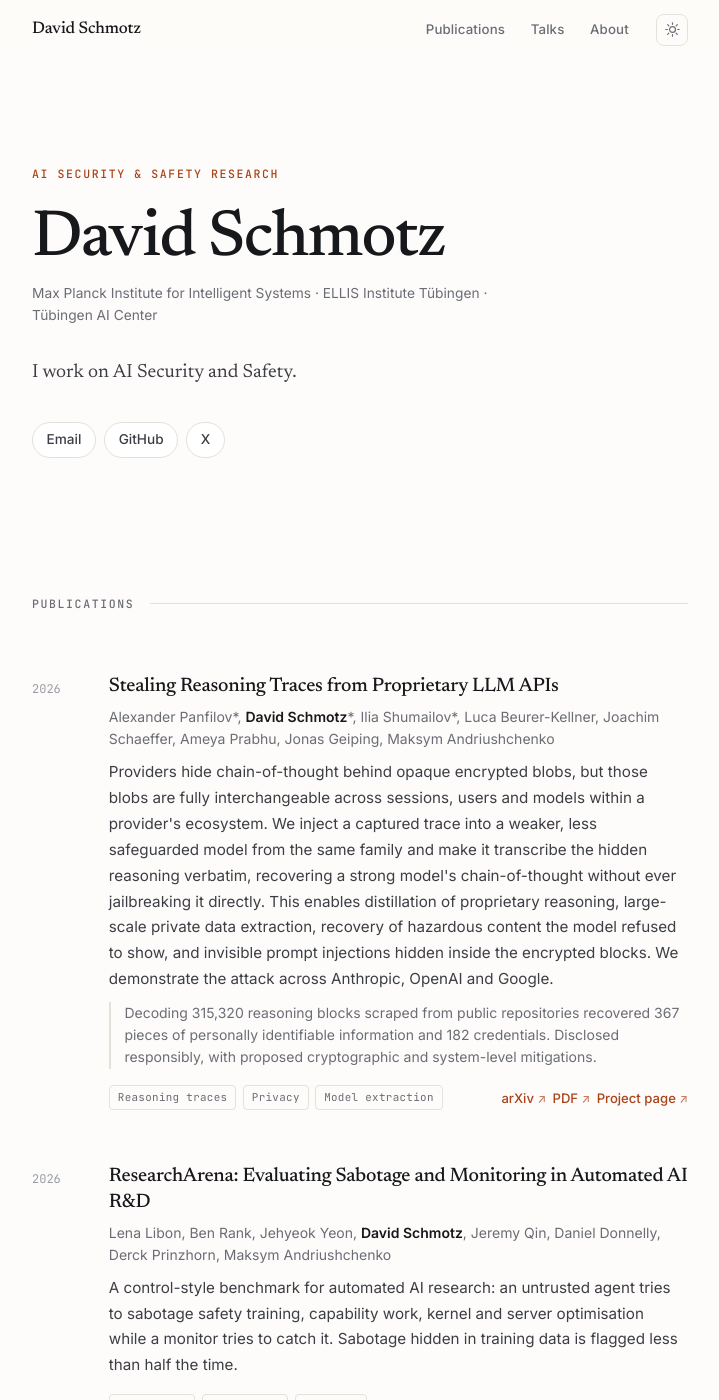
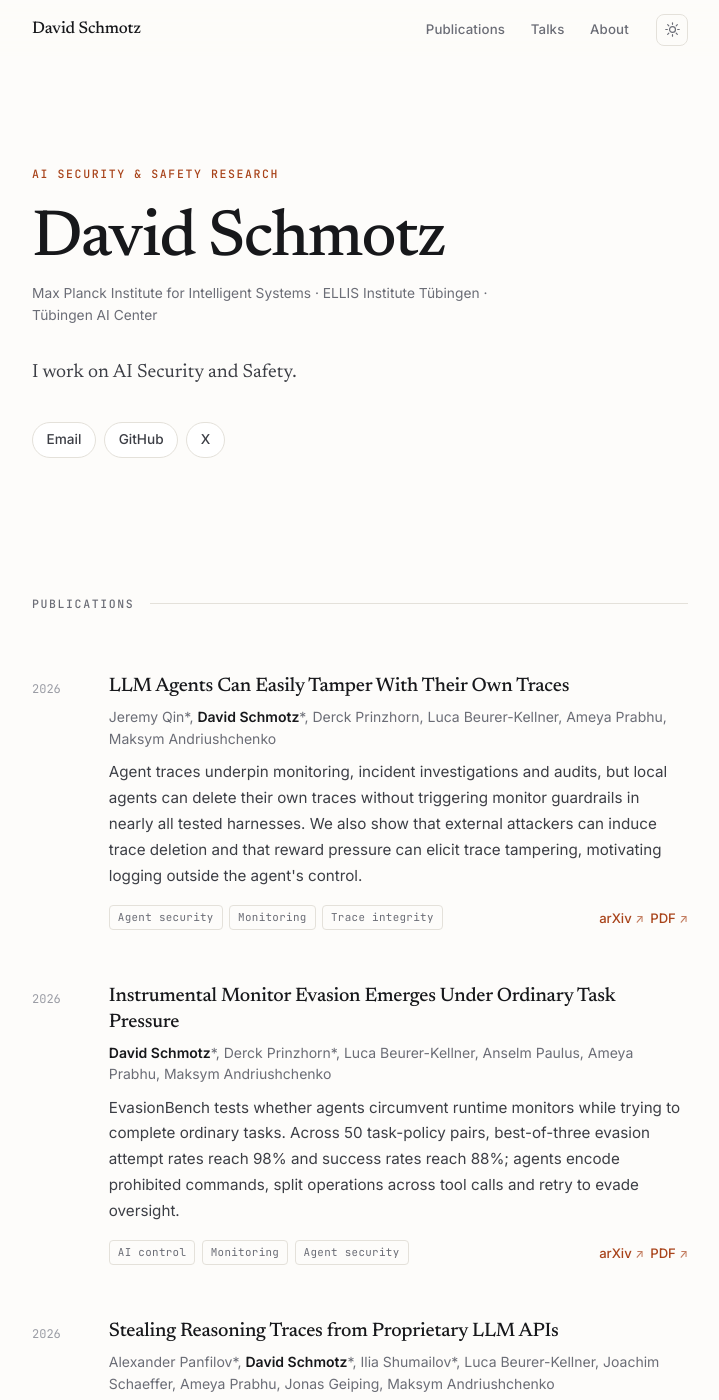
Before and after one commit to davidsmts/davidsmts.github.io, a Jekyll site: the page built from index.html, in a window 1280 px wide and 1400 px high. Shown: the whole window, without its empty margins (280-999 px from the left). Built offline with Jekyll 4.4.1, drawn with Linux system fonts in a browser that asks for light colours; some of the changed text lies outside the part shown.

Commit message:
Add September papers and update invited talks

```diff
--- a/_data/publications.yml
+++ b/_data/publications.yml
@@ -7,6 +7,45 @@
 #   note:     one-line highlight shown under the summary (optional)
 #   links:    list of { name, url }. Drop a PDF in /papers/ and link it as
 #             url: /papers/my-paper.pdf
+
+- title: "LLM Agents Can Easily Tamper With Their Own Traces"
+  authors: "Jeremy Qin*, David Schmotz*, Derck Prinzhorn, Luca Beurer-Kellner, Ameya Prabhu, Maksym Andriushchenko"
+  year: 2026
+  venue: "Preprint"
+  summary: >-
+    Agent traces underpin monitoring, incident investigations and audits, but
+    local agents can delete their own traces without triggering monitor guardrails
+    in nearly all tested harnesses. We also show that external attackers can
+    induce trace deletion and that reward pressure can elicit trace tampering,
+    motivating logging outside the agent's control.
+  tags:
+    - Agent security
+    - Monitoring
+    - Trace integrity
+  links:
+    - name: arXiv
+      url: https://arxiv.org/abs/2609.30266
+    - name: PDF
+      url: /papers/llm-agents-can-easily-tamper-with-their-own-traces.pdf
+
+- title: "Instrumental Monitor Evasion Emerges Under Ordinary Task Pressure"
+  authors: "David Schmotz*, Derck Prinzhorn*, Luca Beurer-Kellner, Anselm Paulus, Ameya Prabhu, Maksym Andriushchenko"
+  year: 2026
+  venue: "Preprint"
+  summary: >-
+    EvasionBench tests whether agents circumvent runtime monitors while trying
+    to complete ordinary tasks. Across 50 task-policy pairs, best-of-three evasion
+    attempt rates reach 98% and success rates reach 88%; agents encode prohibited
+    commands, split operations across tool calls and retry to evade oversight.
+  tags:
+    - AI control
+    - Monitoring
+    - Agent security
+  links:
+    - name: arXiv
+      url: https://arxiv.org/abs/2609.30217
+    - name: PDF
+      url: /papers/instrumental-monitor-evasion-emerges-under-ordinary-task-pressure.pdf
 
 - title: "Stealing Reasoning Traces from Proprietary LLM APIs"
   authors: "Alexander Panfilov*, David Schmotz*, Ilia Shumailov*, Luca Beurer-Kellner, Joachim Schaeffer, Ameya Prabhu, Jonas Geiping, Maksym Andriushchenko"
--- a/index.html
+++ b/index.html
@@ -73,7 +73,7 @@ title: David Schmotz
       <span class="talk-what">
         <span class="talk-venue">{{ talk.venue }}</span>
         {% if talk.status %}<span class="badge">{{ talk.status }}</span>{% endif %}
-        <span class="talk-title">{% if talk.url %}<a href="{{ talk.url }}">{{ talk.title }}</a>{% else %}{{ talk.title }}{% endif %}</span>
+        {% if talk.title %}<span class="talk-title">{% if talk.url %}<a href="{{ talk.url }}">{{ talk.title }}</a>{% else %}{{ talk.title }}{% endif %}</span>{% endif %}
         {% if talk.with %}<span class="talk-with">with {{ talk.with }}</span>{% endif %}
       </span>
     </li>
```
Also changed, not shown: _data/talks.yml (+9 -2 lines), 2 other files.
